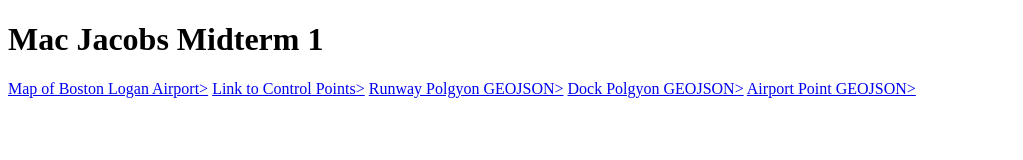
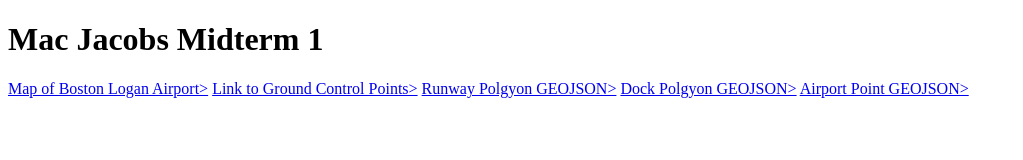
Before and after one commit to Macjacobs/Midterm1, a plain HTML site: page index.html in a window 1280 px wide. Shown: the whole page, without its empty margins (0-1023 px from the left). Drawn offline with Linux system fonts and the light colour scheme.

Commit message:
Update index.html

```diff
--- a/index.html
+++ b/index.html
@@ -8,7 +8,7 @@
 <body>
     <h1>Mac Jacobs Midterm 1</h1>
     <a href="./Midterm-Map.png"<h2>Map of Boston Logan Airport</h2>></a>
-    <a href="https://raw.githubusercontent.com/Macjacobs/Midterm1/main/gcp_points.points"<h2>Link to Control Points</h2>></a>
+    <a href="https://raw.githubusercontent.com/Macjacobs/Midterm1/main/gcp_points.points"<h2>Link to Ground Control Points</h2>></a>
     <a href="https://raw.githubusercontent.com/Macjacobs/Midterm1/main/Runway_Polygon.geojson"<h2>Runway Polgyon GEOJSON</h2>></a>
     <a href="https://raw.githubusercontent.com/Macjacobs/Midterm1/main/Dock_Polygon.geojson"<h2>Dock Polgyon GEOJSON</h2>></a>
     <a href="https://raw.githubusercontent.com/Macjacobs/Midterm1/main/Airport.geojson"<h2>Airport Point GEOJSON</h2>></a>
```
